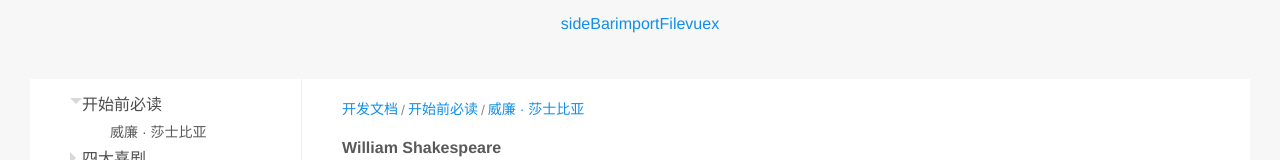
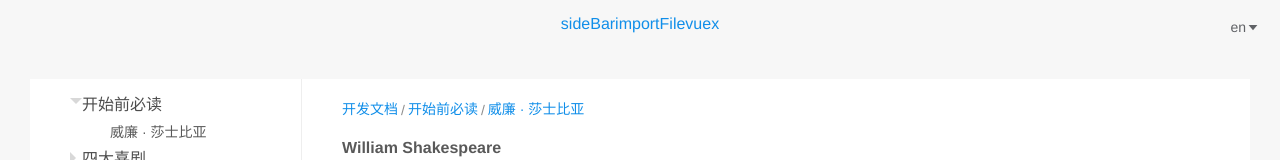
Before and after one commit to xlhere/vue-jQ-sideBar, a Vue app: page / in a window 1280 px wide. Shown: the top 160 px of the page. Built offline with nearby package versions, Linux system fonts and the light colour scheme.

Commit message:
顶部切换语言

```diff
--- a/src/App.vue
+++ b/src/App.vue
@@ -5,13 +5,40 @@
       <router-link to="/importFile">{{$t('importFile')}}</router-link>
       <router-link to="/vuex">{{$t('vuex')}}</router-link>
     </div>
+    <div class="lang">
+       <el-dropdown class="avatar-container right-menu-item hover-effect" trigger="click">
+        <div class="avatar-wrapper">
+          <span>{{$i18n.locale}}</span>
+          <i class="el-icon-caret-bottom" />
+        </div>
+        <el-dropdown-menu slot="dropdown">
+          <a v-for="lang in langs" @click="changeLang()">
+            <el-dropdown-item>{{lang}}</el-dropdown-item>
+          </a>
+        </el-dropdown-menu>
+      </el-dropdown>
+    </div>
     <router-view/>
   </div>
 </template>
 
 <script>
 export default {
-  name: 'App'
+  name: 'App',
+  data() {
+    return {
+      langs: Object.keys(this.$i18n.messages)
+    }
+  },
+  created () {
+    console.log(this.langs)
+  },
+  methods: {
+    changeLang() {
+      const lang = this.$i18n.locale
+      this.$i18n.locale = lang==='zh'?'en':'zh'
+    }
+  }
 }
 </script>
 
@@ -35,4 +62,14 @@ figcaption,figure,footer,header,hgroup,menu,nav,section,template,html{
   font-size: 16px;
   padding: 10px;
 }
+.lang{
+  font-size: 18px;
+  position: absolute;
+  top: 10px;
+  right: 20px;
+}
+.el-dropdown{
+  font-size: 18px;
+  color: #000;
+}
 </style>
```
